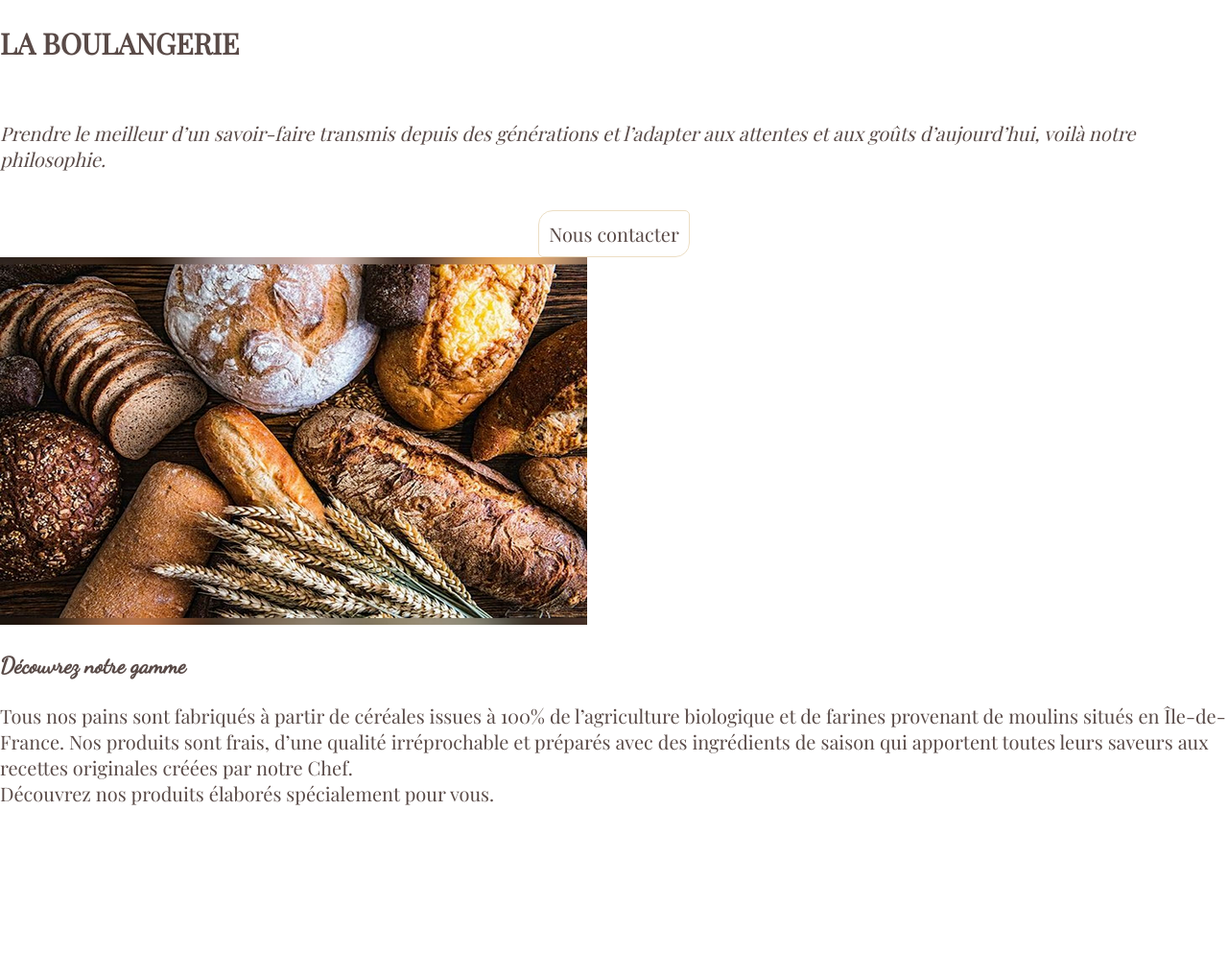
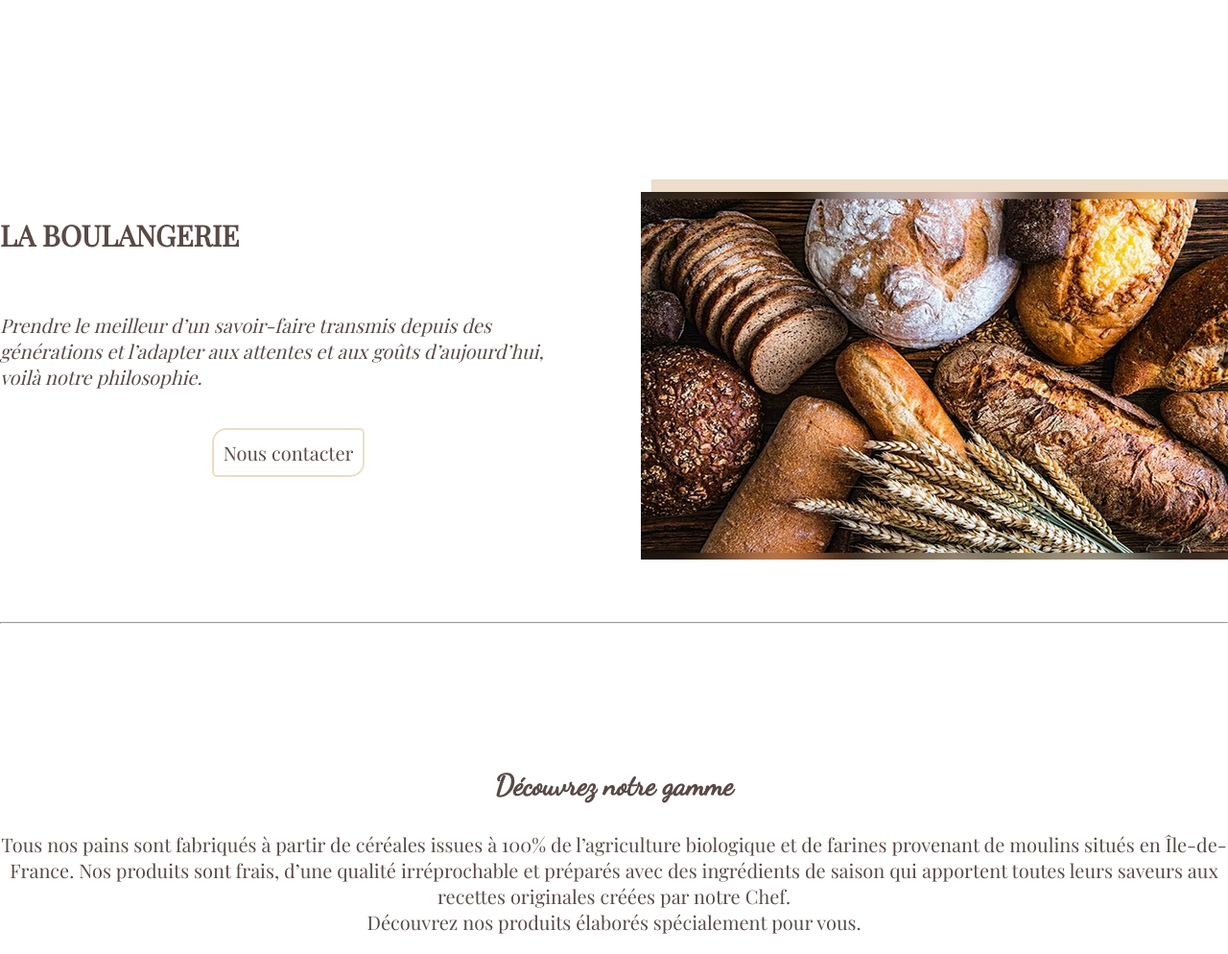
Before and after one commit to Manaile/Projet_MaisonB, a PHP site: page /views/bakery.phtml in a window 1280 px wide. Shown: the whole page at 96% size. Before the commit the page ends 839 px from the top, so only its background shows below. Run offline with PHP 8.4, Linux system fonts and the light colour scheme.

Commit message:
make css of bakery.phtml

```diff
--- a/src/style.css
+++ b/src/style.css
@@ -77,7 +77,7 @@ h1{
 .button a{
     display:inline-block;
     background-color:#fff;
-    border: 1px solid #ECDEC4;
+    border: 2px solid #ECDEC4;
     color:#594A47;
     border-radius:15px 5px;
     padding:0.5em;
@@ -137,6 +137,23 @@ h2{
     z-index: 1;
 }
 /******         BAKERY BANNER     ******/
+.bakery_banner{
+    display: flex;
+    justify-content: space-between;
+    align-content: center;
+    margin: 10em auto 3em auto;
+}
+.bakery_banner .bloc{
+    width: 90%;
+}
+.bakery_banner img{
+    box-shadow: 12px -12px 1px 1px #ECDEC9;
+}
+.article2{
+    text-align: center;
+}
 h3{
+    font-size: 30px;
     font-family: 'Dancing Script', cursive;
+    margin-top: 5em;
 }
--- a/views/bakery.phtml
+++ b/views/bakery.phtml
@@ -15,17 +15,23 @@
 
 <body>
     <section class="bakery_banner">
-        <div>
-            <h2>LA BOULANGERIE</h2>
-        <p><em>Prendre le meilleur d’un savoir-faire transmis depuis des générations et l’adapter aux attentes et aux goûts d’aujourd’hui, voilà notre philosophie. </em></p>
-        <div class="button"><a href="#">Nous contacter</a></div>
-        </div>
+            <div>
+                <h2>LA BOULANGERIE</h2>
+                <div class="bloc">
+                    <p><em>Prendre le meilleur d’un savoir-faire transmis depuis des générations et l’adapter aux attentes et aux goûts d’aujourd’hui, voilà notre philosophie. </em></p>
+                    <div class="button"><a href="#">Nous contacter</a></div>
+                </div>
+            </div>
         <div><img class="img_right" src="../src/img/pain/pain2.png" alt="photo de différents pains"></div>
     </section>
-    <section>
+    <hr>
+    <section class="article2">
         <div>
             <h3>Découvrez notre gamme</h3>
             <p>Tous nos pains sont fabriqués à partir de céréales issues à 100% de l’agriculture biologique et de farines provenant de moulins situés en Île-de-France. Nos produits sont frais, d’une qualité irréprochable et préparés avec des ingrédients de saison qui apportent toutes leurs saveurs aux recettes originales créées par notre Chef.<br>Découvrez nos produits élaborés spécialement pour vous.</p>
         </div>
     </section>
+    <section class="grid">
+
+    </section>
 </body>
```
